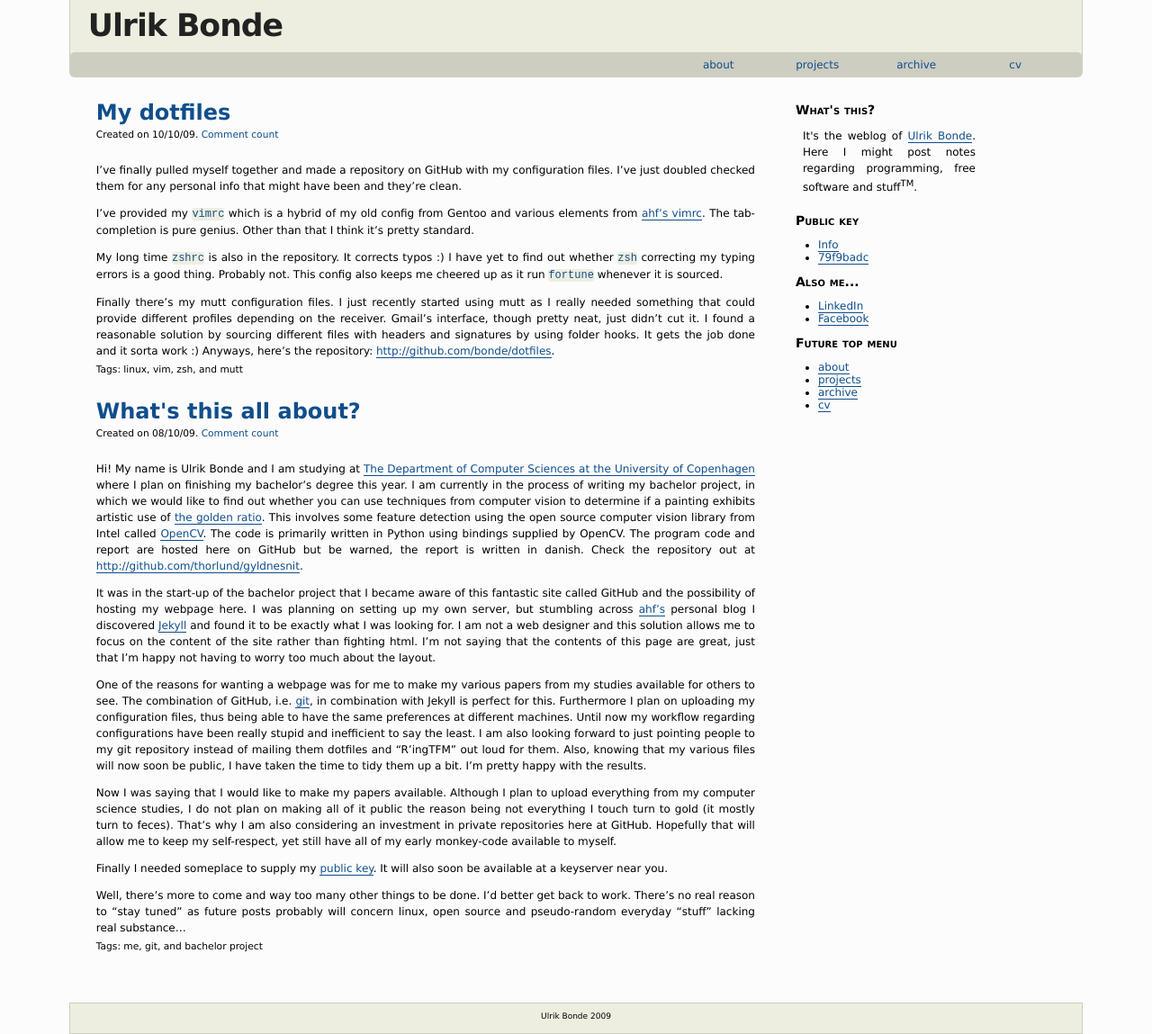
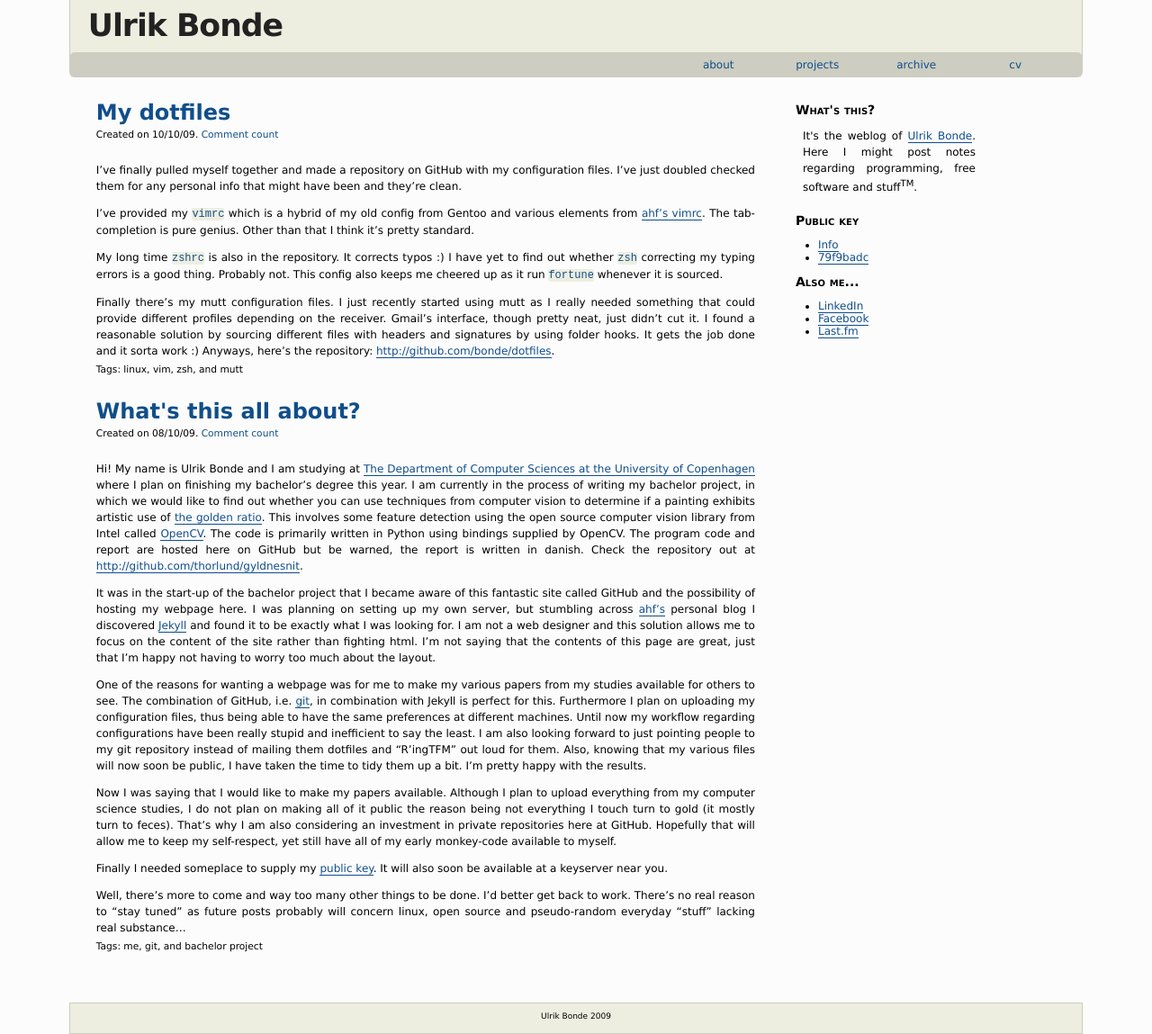
Before and after one commit to bonde/bonde.github.com, a Jekyll site: the page built from index.html, in a window 1280 px wide. Shown: the whole page at 90% size. Built offline with Jekyll 4.4.1, drawn with Linux system fonts in a browser that asks for light colours; Markdown is read by kramdown in place of the engine named in the settings; comment, search, counter and statistics services are not loaded.

Commit message:
Added last.fm profile

```diff
--- a/_includes/sidebar.html
+++ b/_includes/sidebar.html
@@ -13,15 +13,9 @@
   <ul>
     <li><a href="http://www.linkedin.com/in/ulrikbonde">LinkedIn</a></li>
     <li><a href="http://www.facebook.com/ulrik.bonde">Facebook</a></li>
+    <li><a href="http://www.last.fm/user/ulrik_polak">Last.fm</a></li>
   </ul>
 
-  <h3>Future top menu</h3>
-  <ul>
-    <li><a href="/about/">about</a></li>
-    <li><a href="/projects/">projects</a></li>
-    <li><a href="/archive/">archive</a></li>
-    <li><a href="/cv/">cv</a></li>
-  </ul>
 </div>
 
 <!-- vim: set sw=2 sts=2 et : -->
```
